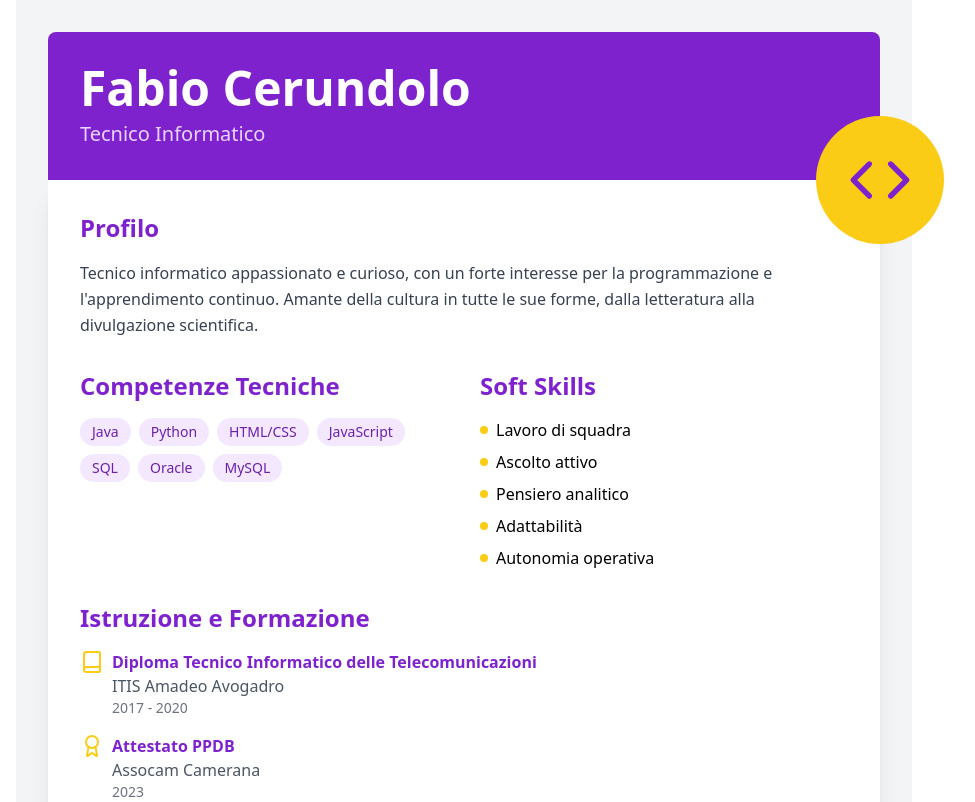
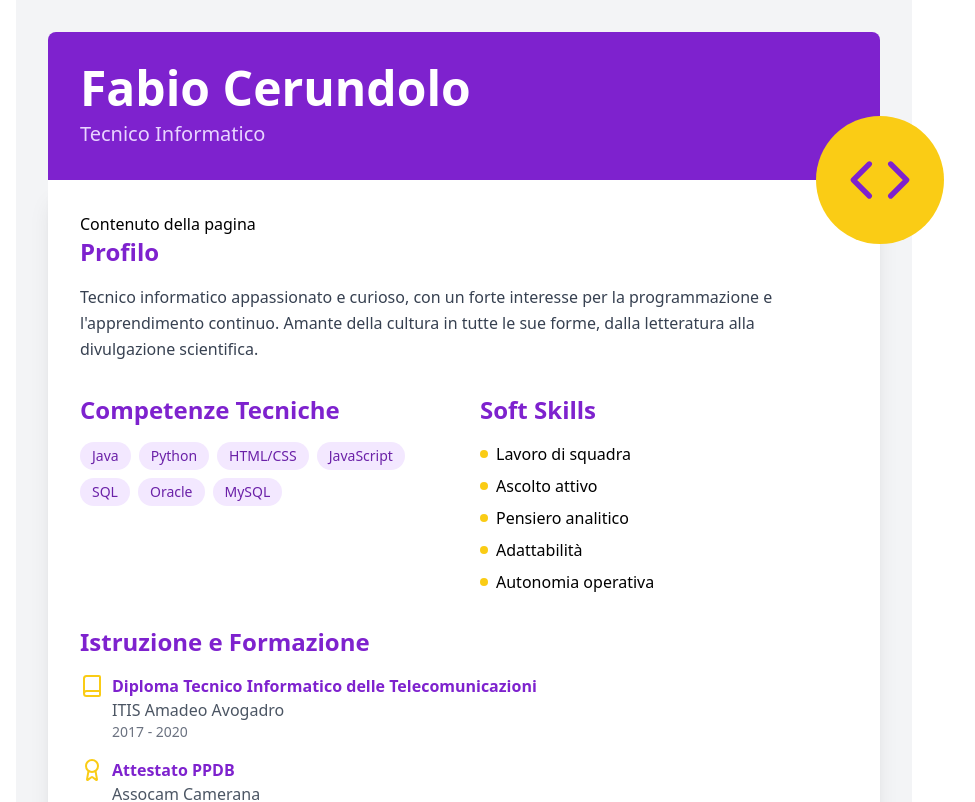
Before and after one commit to fabio-cerundolo/cv-online, a React app: page / in a window 1280 px wide. Shown: the top 802 px of the page, without its empty margins (176-1151 px from the left). Built offline with nearby package versions, Linux system fonts and the light colour scheme.

Commit message:
Titolo forse giusto

```diff
--- a/src/components/CVCreative.js
+++ b/src/components/CVCreative.js
@@ -1,6 +1,7 @@
 import React, { useRef } from 'react';
 import { User, Phone, Mail, MapPin, Calendar, Book, Award, Briefcase, Code, Server, Package, Download } from 'lucide-react';
 import html2pdf from 'html2pdf.js';
+import { Helmet } from "react-helmet";
 
 const CVCreative = () => {
   const cvRef = useRef(null);
@@ -31,7 +32,12 @@ const CVCreative = () => {
           <div className="absolute top-0 right-0 w-32 h-32 bg-yellow-400 rounded-full -mt-16 -mr-16 flex items-center justify-center">
             <Code className="w-16 h-16 text-purple-700" />
           </div>
-
+          <div>
+            <Helmet>
+              <title>Nuovo Titolo della Scheda</title>
+            </Helmet>
+            <h1>Contenuto della pagina</h1>
+          </div>
           <section className="mb-8">
             <h2 className="text-2xl font-bold text-purple-700 mb-4">Profilo</h2>
             <p className="text-gray-700 leading-relaxed">
```
